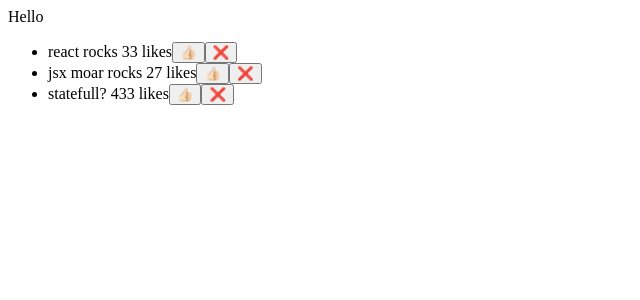
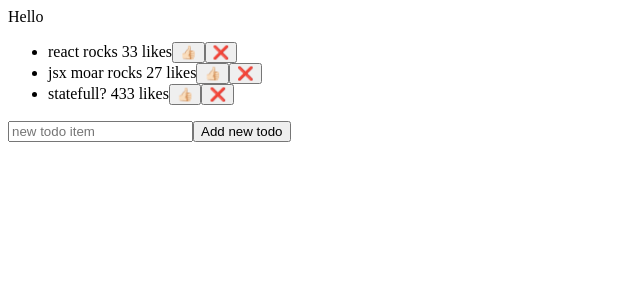
Before and after one commit to Petrasoderstrom1612/repetition, a React (Vite) app in the folder 02/: page / in a window 1280 px wide. Shown: the top 300 px of the page, without its empty margins (0-640 px from the left). Built offline with nearby package versions, Linux system fonts and the light colour scheme.

Commit message:
added a new todo

```diff
--- a/02/src/App.tsx
+++ b/02/src/App.tsx
@@ -6,11 +6,18 @@ interface Post {
     likes: number;
 }
 const App = () => {
- const [posts, setPosts] = useState<Post[]>([  //tom array är typ never
- {id: 1, title: "react rocks", likes: 33},
- {id: 2,  title: "jsx moar rocks", likes: 27},
- {id: 3,  title: "statefull?", likes: 433},
- ])
+  const [newTitle, setNewTitle] = useState("")
+  const [posts, setPosts] = useState<Post[]>([  //tom array är typ never
+  {id: 1, title: "react rocks", likes: 33},
+  {id: 2,  title: "jsx moar rocks", likes: 27},
+  {id: 3,  title: "statefull?", likes: 433},
+  ])
+
+  const addNewTodo = (e) => {
+    e.preventDefault()
+    setPosts([...posts, { id: Math.max(...posts.map(p => p.id)) + 1, title: newTitle, likes: 0}])
+    setNewTitle("")
+  }
 
   return (
     <>
@@ -25,6 +32,20 @@ const App = () => {
             </li>
         )}
         </ul>) : (<p>no posts...</p>)}
+
+      <form>
+        <input
+          placeholder="new todo item"
+          aria-label="new todo item"
+          type="text"
+          value={newTitle}
+          onChange={(e) => setNewTitle(e.target.value)}
+          name="new-todo-item"
+          required
+          // minlength="4"
+        />
+        <button type="submit" onClick={(e) =>addNewTodo(e)}>Add new todo</button>
+      </form>
     </>
   )
 }
```
